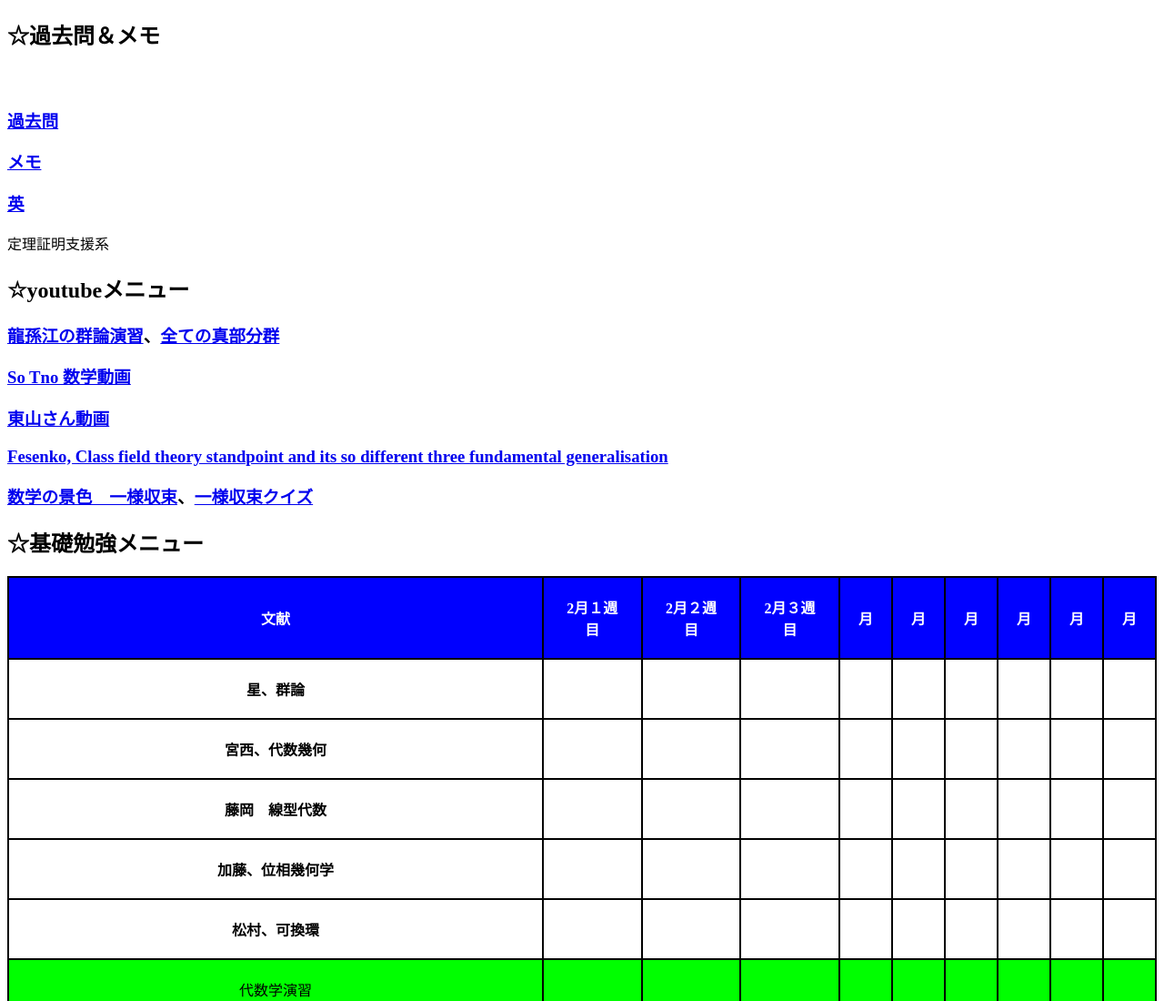
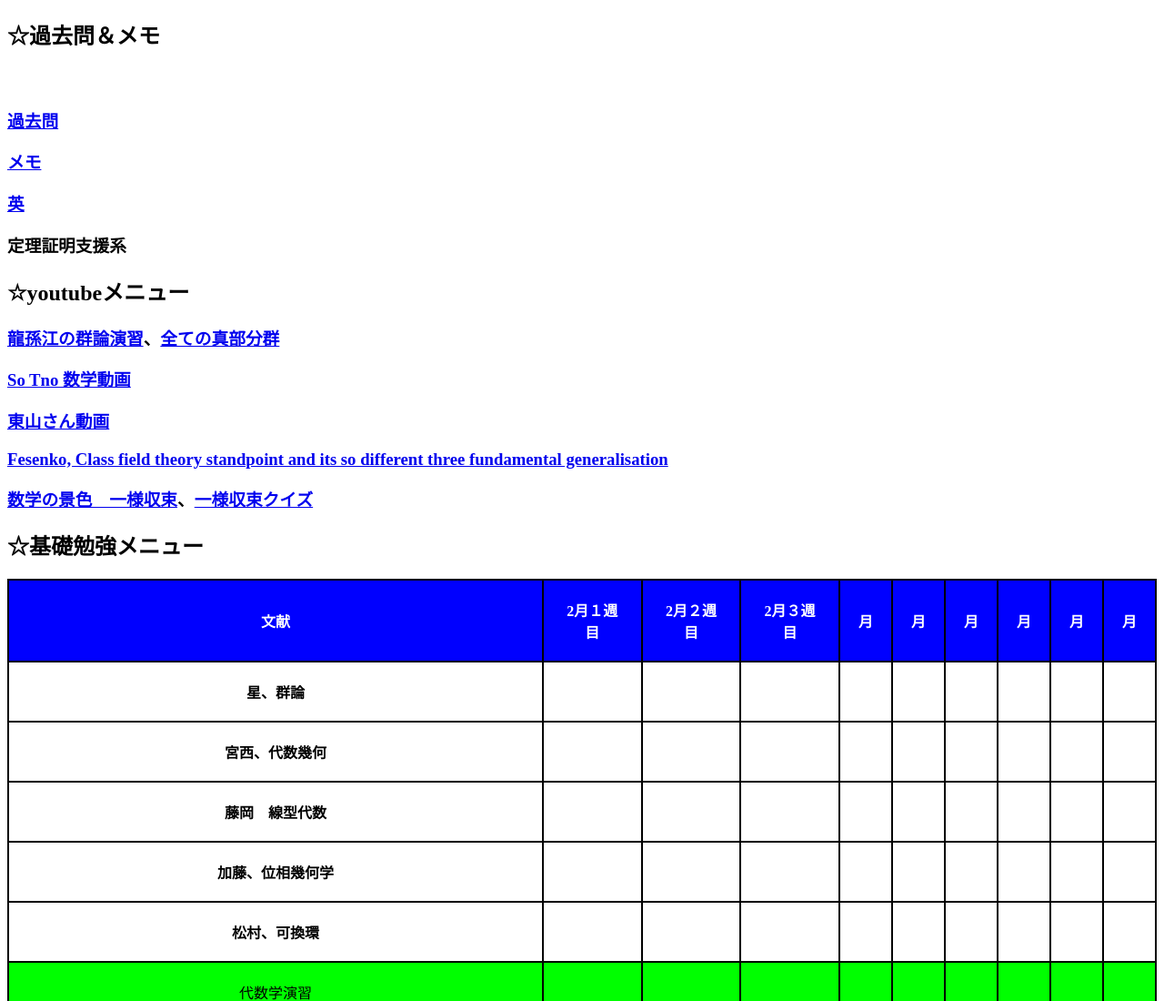
Before and after one commit to Nuko333/Nuko333.github.io, a plain HTML site: page plan/Menu.html in a window 1280 px wide. Shown: the top 1100 px of the page at 91% size. Drawn offline with Linux system fonts and the light colour scheme.

Commit message:
Update Menu.html

```diff
--- a/plan/Menu.html
+++ b/plan/Menu.html
@@ -44,12 +44,11 @@
   </style>
 </head>
 <body>
-
 <h2>☆過去問＆メモ</h2>
 　<h3><a href="https://nuko333.github.io/university/exam.html" target="_blank">過去問</a></h3>
   <h3><a href="https://nuko333.github.io/university/Study_Memo.html" target="_blank">メモ</a></h3>
   <h3><a href="https://github.com/Nuko333/Nuko333.github.io/blob/main/plan/%E8%8B%B1" target="_blank">英</a></h3>
-  定理証明支援系
+  <h3>定理証明支援系</h3>
 
 <h2>☆youtubeメニュー</h2>
   <h3><a href="https://www.youtube.com/@ron1827/playlists" target="_blank">龍孫江の群論演習</a>、<a href="https://www.youtube.com/watch?v=sabimOOVgYQ" target="_blank">全ての真部分群</a></h3>
```
